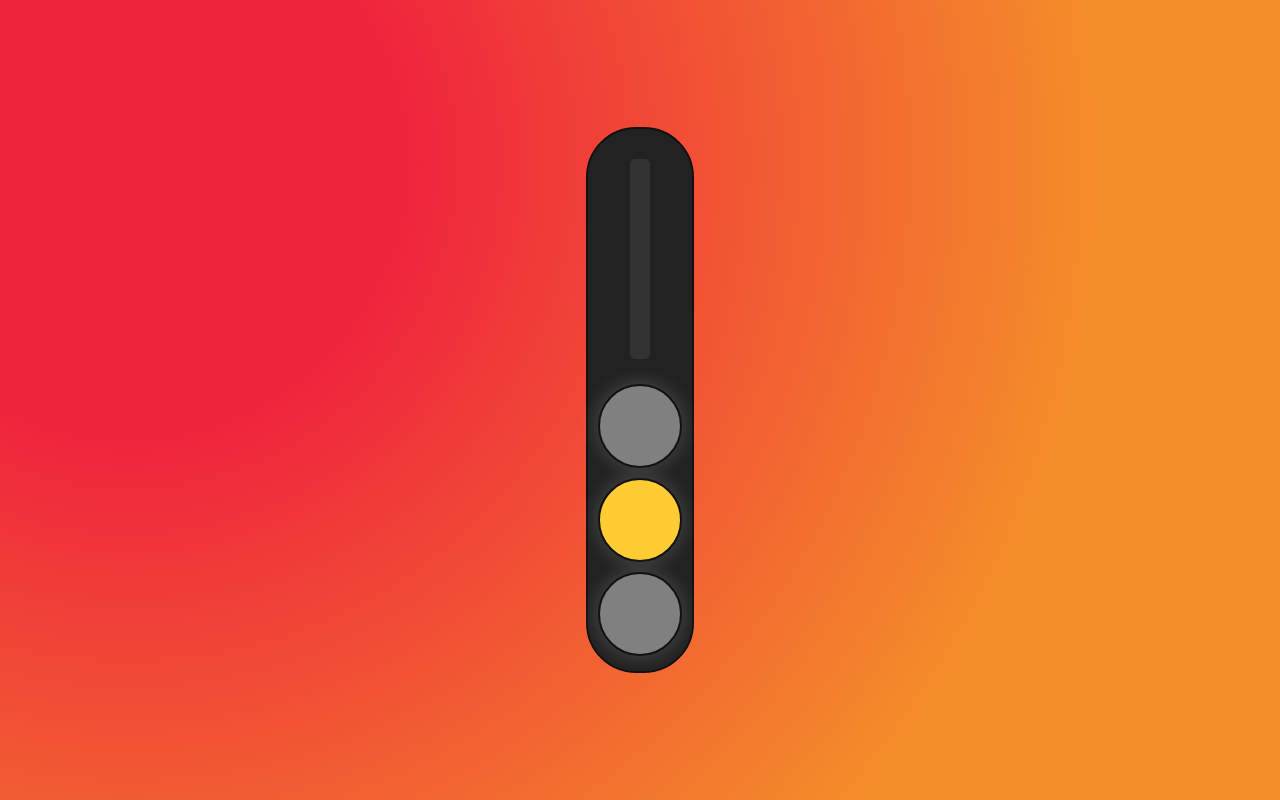
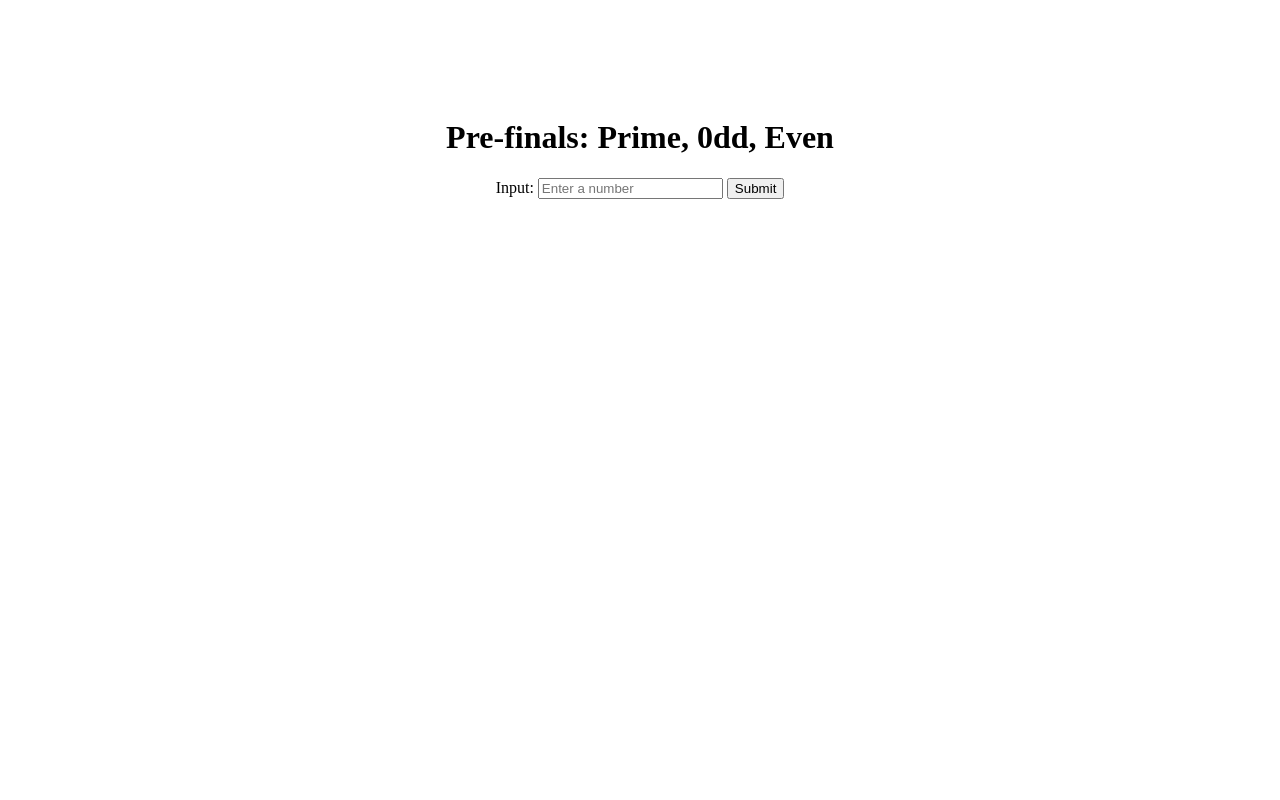
Before and after one commit to cj-cunanan21/IPT-1, a plain HTML site: page index.html in a window 1280 px wide. Drawn offline with Linux system fonts and the light colour scheme.

Commit message:
Add files via upload

```diff
--- a/index.html
+++ b/index.html
@@ -1,111 +1,55 @@
 <!DOCTYPE html>
 <html>
-<head>
-  <style>
-    body {
+    <body>
+        <center>
+        <br>
+        <br>
+        <br>
+        <br>
+        <br>
+        <h1>Pre-finals: Prime, 0dd, Even</h1>
+        <form name="form">
 
-      background-image: radial-gradient( circle farthest-corner at 10% 20%,  rgba(237,3,32,0.87) 20.8%, rgba(242,121,1,0.84) 74.4% );
-      display: flex;
-      flex-direction: column;
-      align-items: center;
-      justify-content: center;
-      height: 100vh;
-      margin: 0;
-    }
+             Input: <input type="number" name="number" placeholder="Enter a number">
+            <input type="button" value="Submit" onclick="prime()">
 
-    h1 {
-      font-size: 24px;
-      font-family: Arial, sans-serif;
-      border: 5px solid #0074e4;
-      padding: 10px;
-      border-radius: 10px;
-      text-align: center;
-      color: #0074e4;
-    }
+        </form>
+        <script>
 
-    .traffic-light {
-      display: flex;
-      flex-direction: column;
-      align-items: center;
-      background: #222;
-      border: 2px solid #111;
-      border-radius: 50px;
-      padding: 10px;
-    }
 
-    .pole {
-      width: 20px;
-      height: 200px;
-      background-color: #333;
-      border-radius: 5px;
-      margin: 20px 0;
-    }
 
-    .light {
-      width: 80px;
-      height: 80px;
-      border: 2px solid #111;
-      border-radius: 50%;
-      margin: 5px auto;
-      animation: lightGlow 1s infinite alternate;
-    }
+            function prime() {
 
-    @keyframes lightGlow{
-      from{
-        box-shadow: 0 0 20px rgba(255, 255, 255, 0.8);
-      }
-      to{
-        box-shadow: 0 0 20px rgba(255, 255, 255, 0.2);
-      }
-    }
+                var a = parseInt(document.form.number.value);
 
-    .red { background-color: #ff3333; }
-    .yellow { background-color: #ffcc33; }
-    .green { background-color: #33cc33; }
+                var result = a % 2 === 0 ? "Even" : "Odd";
 
-  </style>
-</head>
-<body>
+                var message = a + " is prime number";
 
-  <div class="traffic-light">
-    <div class="pole"></div>
-    <div class="light red"></div>
-    <div class="light yellow"></div>
-    <div class="light green"></div>
-  </div>
+                document.getElementById("result").innerHTML = message;
 
-  <script>
+                var evenum = "";
 
-      let currentLight = 'red';
+                var oddNum = "";
 
-      function changeLight() {
-      const trafficLight = document.querySelector('.traffic-light');
+                for (var i = 1; i <= a; i++) {
+                    if (i % 2 === 1) {
+                        evenum += i + " ";
+                    } else {
+                        oddNum += i + " ";
+                    }
+                }
 
-      switch (currentLight) {
-        case 'red':
-          trafficLight.querySelector('.red').style.backgroundColor = 'gray';
-          trafficLight.querySelector('.green').style.backgroundColor = '#33cc33';
-          currentLight = 'green';
-          break;
-        case 'green':
-          trafficLight.querySelector('.green').style.backgroundColor = 'gray';
-          trafficLight.querySelector('.yellow').style.backgroundColor = '#ffcc33';
-          currentLight = 'yellow';
-          break;
-        case 'yellow':
-          trafficLight.querySelector('.yellow').style.backgroundColor = 'gray';
-          trafficLight.querySelector('.red').style.backgroundColor = '#ff3333';
-          currentLight = 'red';
-          break;
-      }
-    }
+                document.getElementById("even").innerHTML = "Even no.: " + evenum.trim();
+                document.getElementById("odd").innerHTML = "Odd no.: " + oddNum.trim();
+            }
+        </script>
 
-      function autoChangeLight() {
-      setInterval(changeLight, 2000);
-    }
+        <p id="result"></p>
+        <p id="even"></p>
+        <p id="odd"></p>
 
-      autoChangeLight();
+    </center>
+    </body>
 
-  </script>
-</body>
 </html>
```
